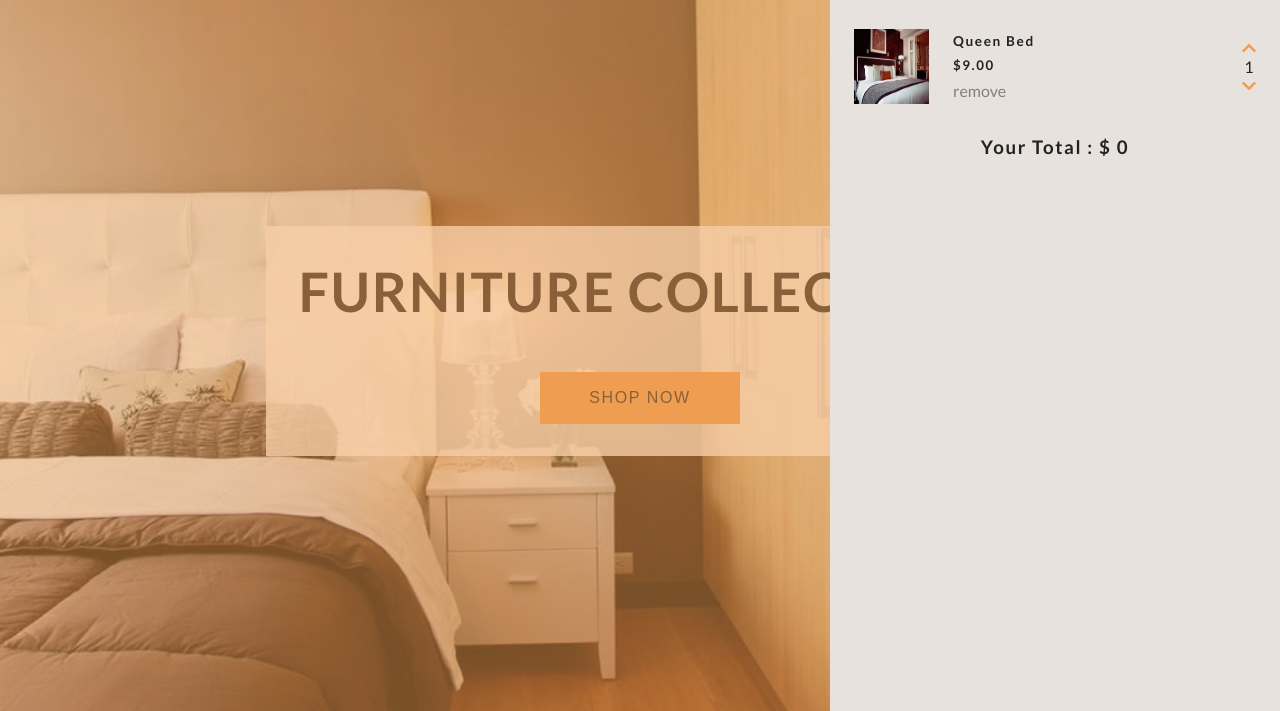
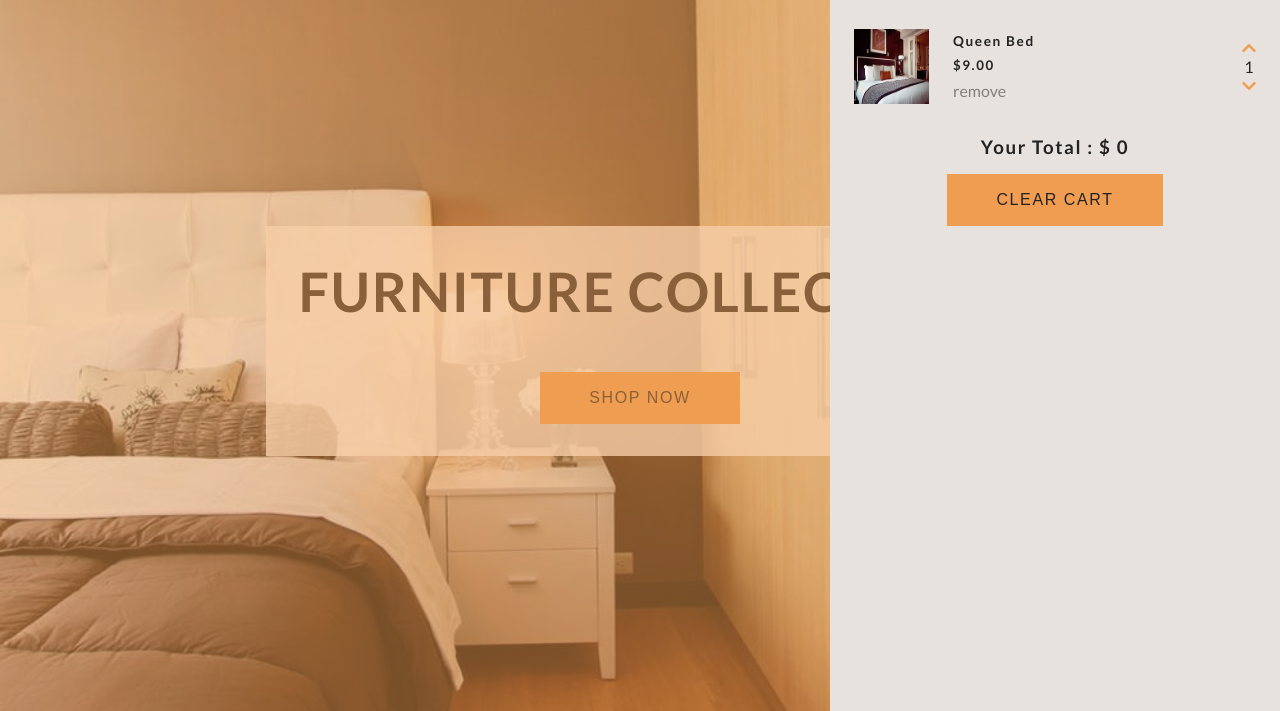
Before and after one commit to BeataJ/comfy-house, a plain HTML site: page index.html in a window 1280 px wide. Shown: the part 89-800 px from the top of the page. Drawn offline with Linux system fonts and the light colour scheme.

Commit message:
add clear cart button

```diff
--- a/index.html
+++ b/index.html
@@ -87,6 +87,7 @@
       </div>
       <div class="cart-footer">
         <h3>your total : $ <span>0</span></h3>
+        <button class="clear-cart banner-btn">clear cart</button>
       </div>
     </div>
   </div>
```
